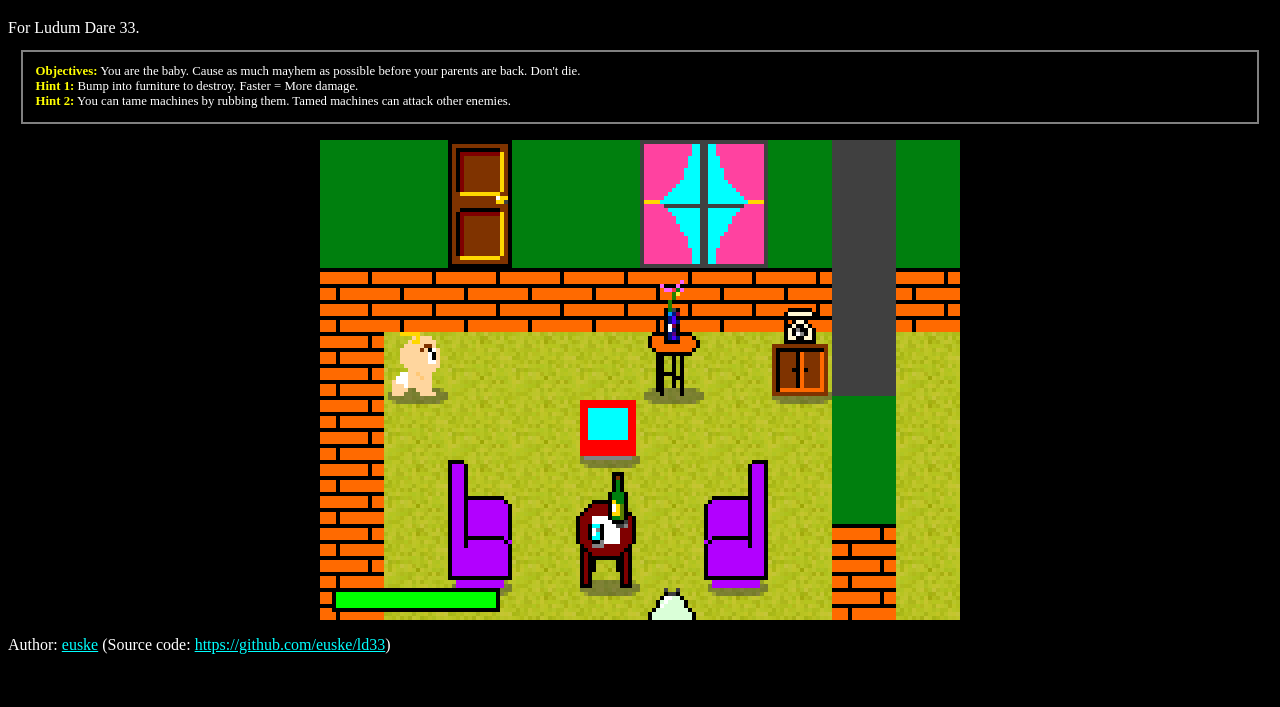
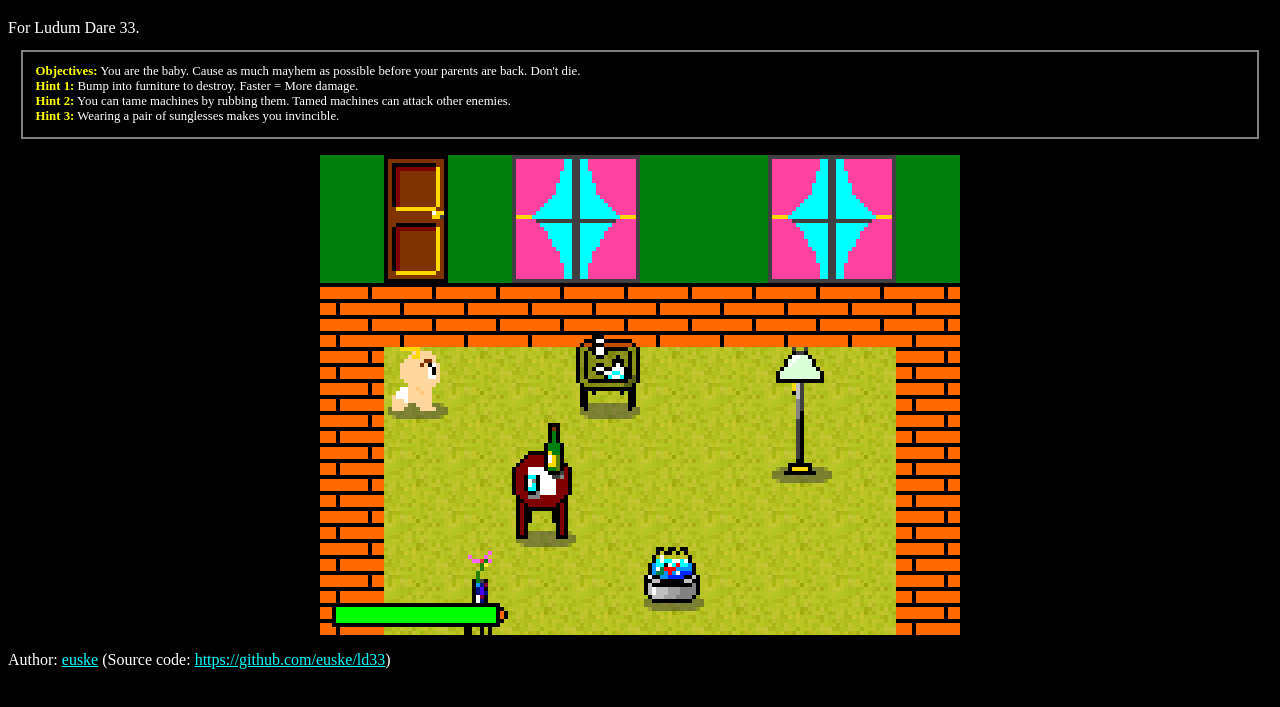
Before and after one commit to euske/ld33, a plain HTML site: page index.html in a window 1280 px wide. Shown: the part 61-768 px from the top of the page. Drawn offline with Linux system fonts and the light colour scheme.

Commit message:
Moar levels and sounds.

```diff
--- a/index.html
+++ b/index.html
@@ -36,6 +36,9 @@ Faster = More damage.
 <strong>Hint 2:</strong>
 You can tame machines by rubbing them.
 Tamed machines can attack other enemies.
+<p>
+<strong>Hint 3:</strong>
+Wearing a pair of sunglesses makes you invincible.
 </div>
 
 <div style="margin: 1em;" align=center>
@@ -70,6 +73,7 @@ Tamed machines can attack other enemies.
   <audio id="washer" type="audio/mpeg" src="assets/washer.mp3" preload="auto"></audio>
   <audio id="eshock" type="audio/mpeg" src="assets/eshock.mp3" preload="auto"></audio>
   <audio id="steam" type="audio/mpeg" src="assets/steam.mp3" preload="auto"></audio>
+  <audio id="hyper" type="audio/mpeg" src="assets/hyper.mp3" preload="auto"></audio>
 
   <audio id="music" type="audio/mpeg" src="assets/music.mp3" loop="true" preload="auto"></audio>
   <audio id="ending" type="audio/mpeg" src="assets/ending.mp3" preload="auto"></audio>
--- a/src/actor.js
+++ b/src/actor.js
@@ -303,6 +303,7 @@ Glasses.prototype.toString = function ()
 Glasses.prototype.die = function ()
 {
   this.alive = false;
+  playSound(this.scene.game.audios.hyper);
 };
 
 
@@ -364,6 +365,7 @@ Baby.prototype.update = function ()
 
 Baby.prototype.hit = function (attack)
 {
+  if (this.hyper.count == 0) {
     if (this.invuln.trigger(Math.floor(this.scene.game.framerate/4))) {
       Actor.prototype.hit.call(this, attack);
       var particle = new Particle(this.bounds.move(0, -4),
@@ -371,6 +373,7 @@ Baby.prototype.hit = function (attack)
 				  S.SWEAT, 0.1, 2);
       this.scene.addObject(particle);
       playSound(this.scene.game.audios.hurt);
+    }
   }
 };
 
@@ -572,15 +575,19 @@ EnemyWasher.prototype = Object.create(EnemyStill.prototype);
 EnemyWasher.prototype.update = function ()
 {
   EnemyStill.prototype.update.call(this);
-  if (rnd(3) == 0) {
-    var v = new Vec2();
+  if (rnd(2) == 0) {
+    var v = new Vec2(0, 0);
     if (this.hostility == 0) {
       var target = this.scene.target;
       if (target === null || target === this || !target.alive) {
 	target = this.scene.player;
       }
+      if (rnd(2) == 0) {
 	v.x = (target.hitbox.x < this.hitbox.x)? -1 : +1;
+      }
+      if (rnd(2) == 0) {
 	v.y = (target.hitbox.y < this.hitbox.y)? -1 : +1;
+      }
     } else {
       v.x = rnd(3)-1;
       v.y = rnd(3)-1;
--- a/src/game.js
+++ b/src/game.js
@@ -313,12 +313,14 @@ Game.prototype.init = function (state)
     break;
   case 1:
   case 2:
+  case 3:
+  case 4:
     this.scene = new Level(this);
     this.scene.init(state);
     this.scene.changed.subscribe(level_changed);
     this.music = this.scene.music;
     break;
-  case 3:
+  case 5:
     this.scene = new Title(this);
     this.scene.init('<b>You Won!</b><p>Press Enter to restart.');
     this.scene.changed.subscribe(title_changed);
--- a/src/levels.js
+++ b/src/levels.js
@@ -19,9 +19,10 @@ LEVELDATA = [
       [ 2, 2, 2, 2, 2, 2, 2, 2, 2, 2],
     ]
   },
+
   // LEVEL 2
   {
-    text: 'TAME MACHINES!',
+    text: 'USE MACHINES!',
     timelimit: 0,
     showtarget: true,
     map: [
@@ -40,4 +41,52 @@ LEVELDATA = [
       [ 2, 2, 2, 2, 2, 2, 2, 2, 2, 2, 2, 2, 2, 2, 2, 2, 2, 2, 2, 2],
     ]
   },
+
+  // LEVEL 3
+  {
+    text: 'WEAR SUNGLASSES!',
+    timelimit: 0,
+    showtarget: true,
+    map: [
+      [ 0, 0, 0, 0, 0, 0, 0, 0, 2, 2, 0, 0, 0, 0, 0, 0, 0],
+      [ 1, 1, 7, 1, 1, 3, 4, 1, 2, 2, 1, 3, 4, 1, 1, 1, 1],
+      [ 5, 5, 5, 5, 5, 5, 5, 5, 2, 2, 5, 5, 5, 5, 5, 5, 5],
+      [ 5,10, 6, 6, 6, 6, 6,22, 2, 2, 6, 6, 6, 6, 6, 6, 5],
+      [ 5, 6, 6, 6,29, 6, 6, 6, 1, 1, 6, 6, 6, 6, 6, 6, 5],
+      [ 5, 6, 6, 6, 6, 6, 6, 6, 6, 6, 6,17, 6, 6, 6, 6, 5],
+      [ 5, 6, 6, 6, 6, 6, 6, 6, 6, 6, 6, 6, 6,28, 6, 6, 5],
+      [ 5, 6,12, 6, 6, 6,13, 6, 6, 6, 6, 6, 6, 6, 6, 6, 5],
+      [ 5, 6,12, 6,14, 6,13, 6, 6, 6, 6, 6, 6, 6, 6, 6, 5],
+      [ 5, 6, 6, 6, 6, 6, 6, 6, 6, 6, 6, 6, 6, 6,15, 6, 5],
+      [ 5, 6, 6,23, 6, 6, 6, 6, 2, 2,16,20, 6, 6, 6, 6, 5],
+      [ 5, 5, 5, 5, 5, 5, 5, 5, 2, 2, 5, 5, 5, 5, 5, 5, 5],
+      [ 2, 2, 2, 2, 2, 2, 2, 2, 2, 2, 2, 2, 2, 2, 2, 2, 2],
+    ]
+  },
+
+  // LEVEL 4
+  {
+    text: 'BREAK THE DOOR!',
+    timelimit: 100,
+    showtarget: true,
+    map: [
+      [ 0, 0, 0, 0, 0, 0, 0, 0, 0, 0, 0],
+      [ 1, 1,21, 1, 1, 3, 4, 1, 1, 1, 1],
+      [ 5, 5, 5, 5, 5, 5, 5, 5, 5, 5, 5],
+      [ 5,10, 6, 6, 6, 6, 6, 6,24,26, 5],
+      [ 5, 6, 6, 6, 6, 6, 6, 6, 6, 6, 5],
+      [ 5, 6, 6, 6, 6, 6, 6, 6, 6, 6, 5],
+      [ 5, 6,30, 6, 6, 6, 6,15, 6, 6, 5],
+      [ 5, 6, 6, 6, 6, 6, 6, 6, 6, 6, 5],
+      [ 5, 6, 6, 6, 6,17, 6, 6, 6, 6, 5],
+      [ 5, 6, 6, 6, 6, 6, 6, 6, 6, 6, 5],
+      [ 5, 6, 6, 6, 6, 6, 6, 6, 6, 6, 5],
+      [ 5, 6, 6, 6, 6, 6, 6, 6,30, 6, 5],
+      [ 5, 6, 6,11, 6, 6, 6, 6, 6, 6, 5],
+      [ 5,28, 6, 6, 6, 6,17, 6, 6, 6, 5],
+      [ 5, 5, 5, 5, 5, 5, 5, 5, 5, 5, 5],
+      [ 2, 2, 2, 2, 2, 2, 2, 2, 2, 2, 2],
+    ]
+  },
+
 ];
--- a/src/main.js
+++ b/src/main.js
@@ -115,7 +115,7 @@ function run()
   window.addEventListener('focus', focus);
   window.addEventListener('blur', blur);
 
-  game.init(2);
+  game.init(1);
   game.focus(null);
   timer = window.setInterval(update, 1000/framerate);
 }
```
Also changed, not shown: TODO.txt, 3 other files. Lines whose indentation alone changed are shown as unchanged.
